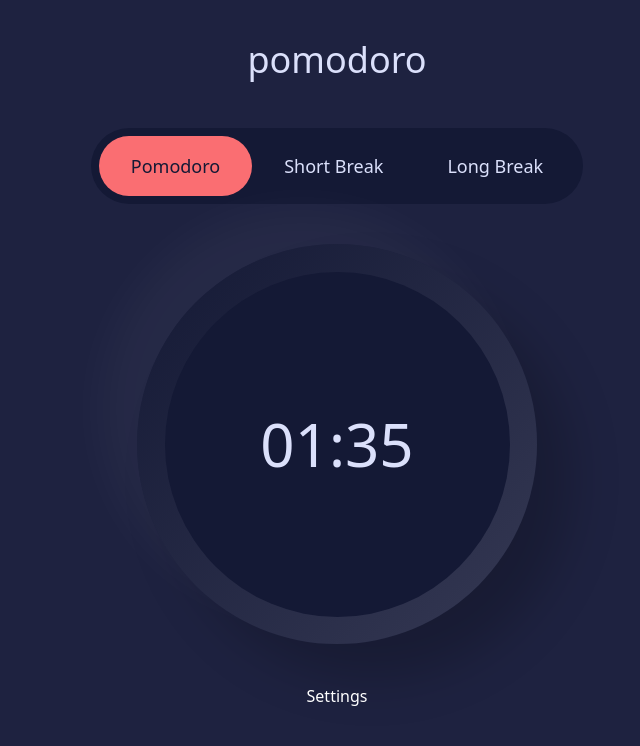
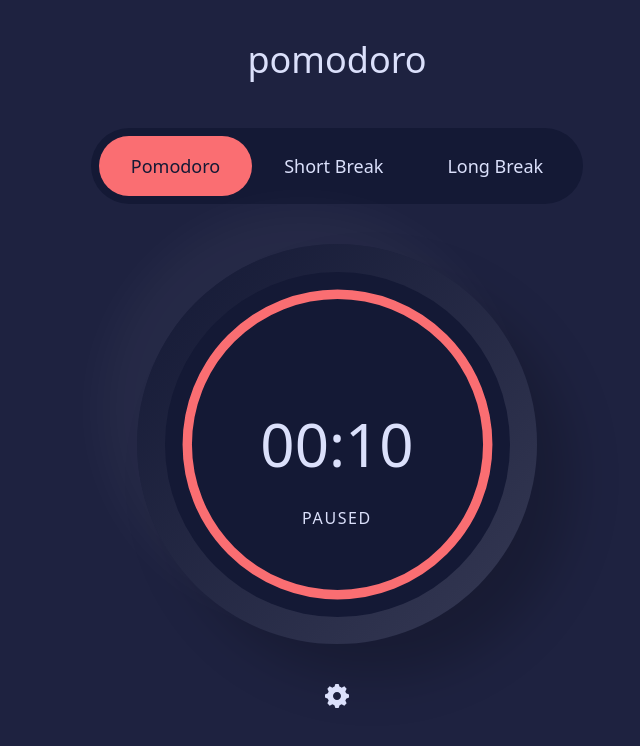
Before and after one commit to Vyonyx/pomodoro, a React (Vite) app: page / in a window 1280 px wide. Shown: the top 746 px of the page, without its empty margins (303-943 px from the left). Built offline with nearby package versions, Linux system fonts and the light colour scheme.

Commit message:
add clock face animation and pause function

```diff
--- a/src/App.tsx
+++ b/src/App.tsx
@@ -1,4 +1,4 @@
-import { Dispatch, useEffect, useState } from "react";
+import { Dispatch, useEffect, useRef, useState } from "react";
 import clsx from "clsx";
 
 function App() {
@@ -32,7 +32,19 @@ function App() {
         <Timer />
 
         <aside>
-          <h2>Settings</h2>
+          <button className="cursor-pointer">
+            <svg
+              xmlns="http://www.w3.org/2000/svg"
+              width="24"
+              height="24"
+              viewBox="0 0 24 24"
+            >
+              <path
+                fill="#DBE0FB"
+                d="M24 13.616v-3.232l-2.869-1.02c-.198-.687-.472-1.342-.811-1.955l1.308-2.751-2.285-2.285-2.751 1.307c-.613-.339-1.269-.613-1.955-.811l-1.021-2.869h-3.232l-1.021 2.869c-.686.198-1.342.471-1.955.811l-2.751-1.308-2.285 2.285 1.308 2.752c-.339.613-.614 1.268-.811 1.955l-2.869 1.02v3.232l2.869 1.02c.197.687.472 1.342.811 1.955l-1.308 2.751 2.285 2.286 2.751-1.308c.613.339 1.269.613 1.955.811l1.021 2.869h3.232l1.021-2.869c.687-.198 1.342-.472 1.955-.811l2.751 1.308 2.285-2.286-1.308-2.751c.339-.613.613-1.268.811-1.955l2.869-1.02zm-12 2.384c-2.209 0-4-1.791-4-4s1.791-4 4-4 4 1.791 4 4-1.791 4-4 4z"
+              />
+            </svg>
+          </button>
         </aside>
       </main>
     </>
@@ -40,16 +52,38 @@ function App() {
 }
 
 function Timer() {
-  const [time, setTime] = useState(100);
+  const [initialTime, _] = useState(10);
+  const [time, setTime] = useState(initialTime);
+  const [offset, setOffset] = useState(0);
+  const [paused, setPaused] = useState(true);
+
+  const path = useRef<SVGCircleElement>(null);
 
   useEffect(() => {
-    if (time === 0) return;
+    if (path.current) {
+      const pathLength = Math.ceil(path.current.getTotalLength());
+      path.current.setAttribute("stroke-dasharray", pathLength.toString());
+      path.current.setAttribute("stroke-dashoffset", "0");
+    }
+  }, []);
 
+  useEffect(() => {
+    if (paused) return;
     const interval = setInterval(() => {
+      if (time === 0) return;
       setTime(time - 1);
     }, 1000);
+    return () => {
+      clearInterval(interval);
+    };
+  }, [time, paused]);
 
-    return () => clearInterval(interval);
+  useEffect(() => {
+    if (!path.current) return;
+    const pathLength = Math.ceil(path.current.getTotalLength());
+    const offsetAmount = pathLength / initialTime;
+    setOffset(offset + offsetAmount);
+    path.current?.setAttribute("stroke-dashoffset", offset.toString());
   }, [time]);
 
   const generateClockText = () => {
@@ -68,10 +102,31 @@ function Timer() {
 
   return (
     <div
+      onClick={() => setPaused(!paused)}
       className={`flex items-center justify-center w-[400px] aspect-square bg-gradient-to-br from-purp-dark to-[rgba(255,255,255,0.1)] rounded-full shadow-[-35px_-35px_50px_rgba(255,255,255,0.04),35px_35px_50px_rgba(0,0,0,0.2)]`}
     >
-      <div className="w-[345px] aspect-square bg-purp-dark rounded-full flex items-center justify-center">
+      <div className="relative w-[345px] aspect-square bg-purp-dark rounded-full flex items-center justify-center p-4">
+        <svg
+          className="absolute top-0 left-0 m-4 -rotate-90"
+          viewBox="0 0 100 100"
+          xmlns="http://www.w3.org/2000/svg"
+        >
+          <circle
+            ref={path}
+            fill="none"
+            stroke="#FA6E72"
+            strokeWidth="3"
+            cx="50"
+            cy="50"
+            r="48"
+          />
+        </svg>
         <h2 className="text-6xl text-light-grey">{clockTime}</h2>
+        {paused && (
+          <h3 className="absolute bottom-1/4 text-center text-light-grey tracking-widest">
+            PAUSED
+          </h3>
+        )}
       </div>
     </div>
   );
```
